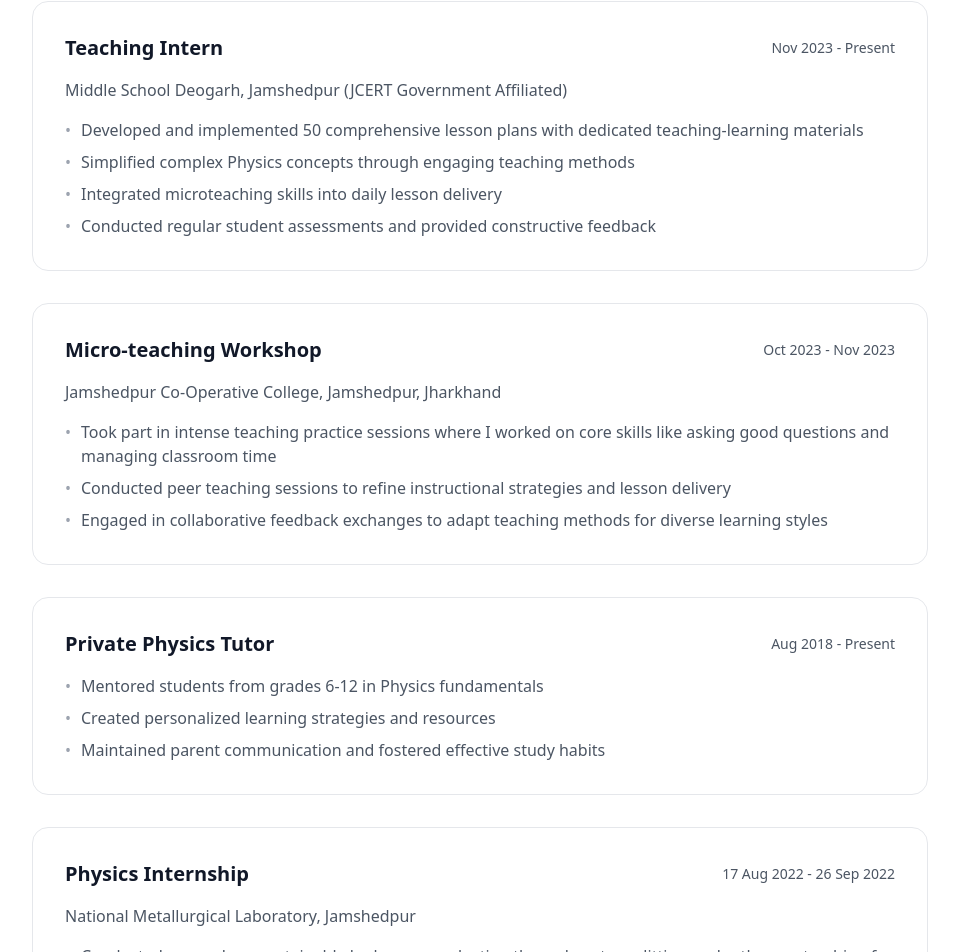
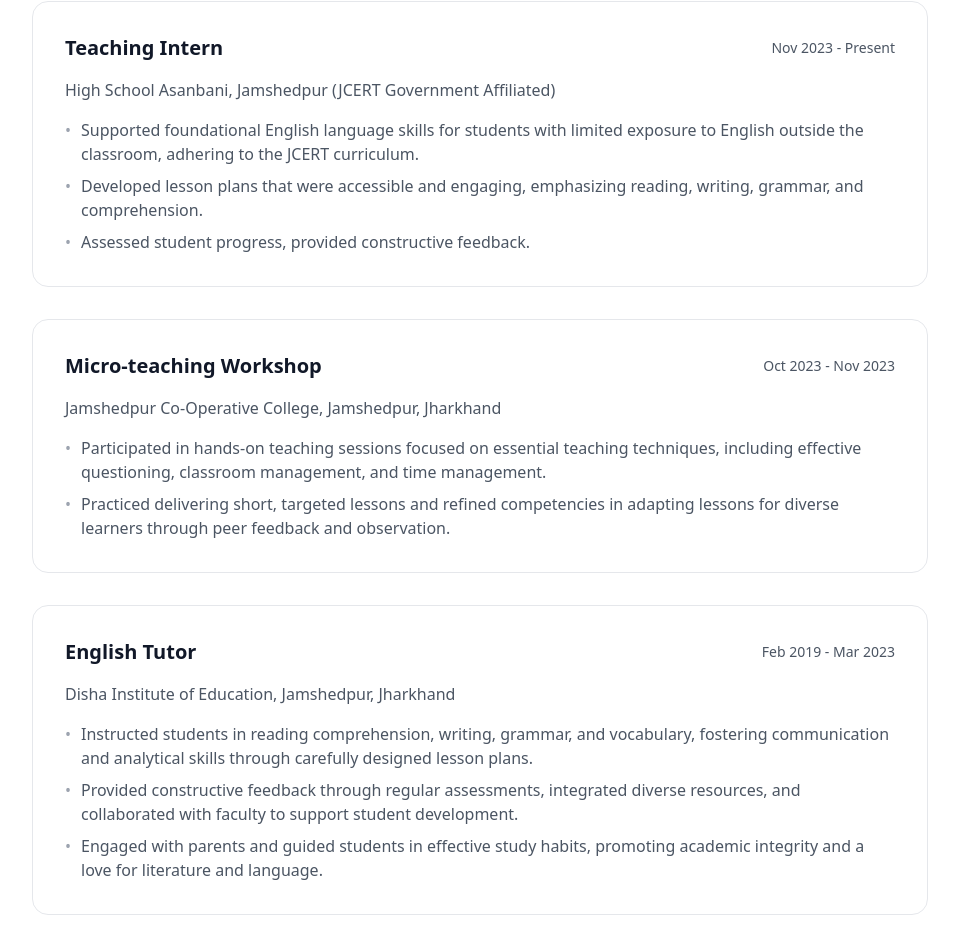
Before and after one commit to abhitoshanand/SushmitaWebsite, a React (Vite) app: page / in a window 1280 px wide. Shown: the part 2639-3591 px from the top of the page, without its empty margins (160-1119 px from the left). Built offline with nearby package versions, Linux system fonts and the light colour scheme.

Commit message:
Update Experience.tsx

```diff
--- a/src/components/Experience.tsx
+++ b/src/components/Experience.tsx
@@ -10,12 +10,11 @@ export function Experience() {
     {
       title: 'Teaching Intern',
       period: 'Nov 2023 - Present',
-      organization: 'Middle School Deogarh, Jamshedpur (JCERT Government Affiliated)',
+      organization: 'High School Asanbani, Jamshedpur (JCERT Government Affiliated)',
       achievements: [
-        'Developed and implemented 50 comprehensive lesson plans with dedicated teaching-learning materials',
-        'Simplified complex Physics concepts through engaging teaching methods',
-        'Integrated microteaching skills into daily lesson delivery',
-        'Conducted regular student assessments and provided constructive feedback'
+        'Supported foundational English language skills for students with limited exposure to English outside the classroom, adhering to the JCERT curriculum.',
+        'Developed lesson plans that were accessible and engaging, emphasizing reading, writing, grammar, and comprehension.',
+        'Assessed student progress, provided constructive feedback.'
       ]
     },
     {
@@ -23,30 +22,20 @@ export function Experience() {
       period: 'Oct 2023 - Nov 2023',
       organization: 'Jamshedpur Co-Operative College, Jamshedpur, Jharkhand',
       achievements: [
-        'Took part in intense teaching practice sessions where I worked on core skills like asking good questions and managing classroom time',
-        'Conducted peer teaching sessions to refine instructional strategies and lesson delivery',
-        'Engaged in collaborative feedback exchanges to adapt teaching methods for diverse learning styles'
+        'Participated in hands-on teaching sessions focused on essential teaching techniques, including effective questioning, classroom management, and time management.',
+        'Practiced delivering short, targeted lessons and refined competencies in adapting lessons for diverse learners through peer feedback and observation.'
       ]
     },
     {
-      title: 'Private Physics Tutor',
-      period: 'Aug 2018 - Present',
-      organization: '',
+      title: 'English Tutor',
+      period: 'Feb 2019 - Mar 2023',
+      organization: 'Disha Institute of Education, Jamshedpur, Jharkhand',
       achievements: [
-        'Mentored students from grades 6-12 in Physics fundamentals',
-        'Created personalized learning strategies and resources',
-        'Maintained parent communication and fostered effective study habits'
+        'Instructed students in reading comprehension, writing, grammar, and vocabulary, fostering communication and analytical skills through carefully designed lesson plans.',
+        'Provided constructive feedback through regular assessments, integrated diverse resources, and collaborated with faculty to support student development.',
+        'Engaged with parents and guided students in effective study habits, promoting academic integrity and a love for literature and language.'
       ]
     },
-    {
-      title: 'Physics Internship',
-      period: '17 Aug 2022 - 26 Sep 2022',
-      organization: 'National Metallurgical Laboratory, Jamshedpur',
-      achievements: [
-        'Conducted research on sustainable hydrogen production through water splitting under the mentorship of Dr. Animesh Jana. The project focused on developing efficient electrocatalysts for water electrolysis to generate clean hydrogen fuel.',
-        'Contributed to the investigation of novel materials and optimization of electrochemical parameters to enhance hydrogen evolution reaction (HER) efficiency.'
-      ]
-    }
   ];
 
   return (
```
